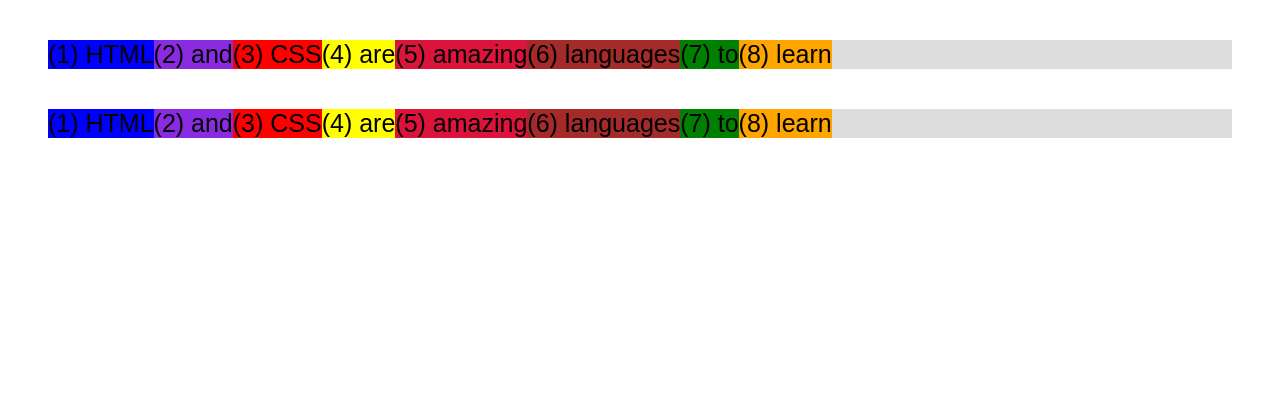
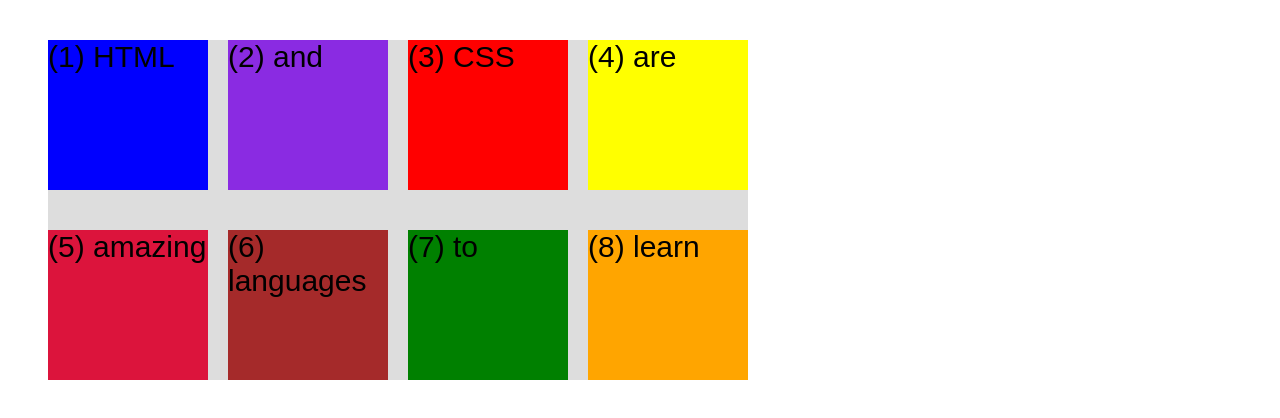
Before and after one commit to durudaniel/javaScript_advanced, a plain HTML site: page index.html in a window 1280 px wide. Drawn offline with Linux system fonts and the light colour scheme.

Commit message:
Still making use of css grid to style my  project

```diff
--- a/index.html
+++ b/index.html
@@ -9,7 +9,7 @@
   </head>
   <body>
     <article>
-      <div class="container-1">
+      <div class="container">
         <div class="el el-1">(1) HTML</div>
         <div class="el el-2">(2) and</div>
         <div class="el el-3">(3) CSS</div>
@@ -20,14 +20,14 @@
         <div class="el el-8">(8) learn</div>
       </div>
       <div class="container-2">
-        <div class="el el-1">(1) HTML</div>
-        <div class="el el-2">(2) and</div>
-        <div class="el el-3">(3) CSS</div>
-        <div class="el el-4">(4) are</div>
-        <div class="el el-5">(5) amazing</div>
-        <div class="el el-6">(6) languages</div>
-        <div class="el el-7">(7) to</div>
-        <div class="el el-8">(8) learn</div>
+        <div class="el el--1">(1) HTML</div>
+        <div class="el el--2">(2) and</div>
+        <div class="el el--3">(3) CSS</div>
+        <div class="el el--4">(4) are</div>
+        <div class="el el--5">(5) amazing</div>
+        <div class="el el--6">(6) languages</div>
+        <div class="el el--7">(7) to</div>
+        <div class="el el--8">(8) learn</div>
       </div>
     </article>
   </body>
--- a/style.css
+++ b/style.css
@@ -6,15 +6,15 @@
 }*/
 .el-1 {
   background-color: blue;
-  align-self: flex-start;
+  /*align-self: flex-start;*/
 }
 .el-2 {
   background-color: blueviolet;
 }
 .el-3 {
   background-color: red;
-  align-self: flex-start;
-  /*height: 150px;*/
+  /*align-self: flex-start;*/
+  height: 150px;
 }
 .el-4 {
   background-color: yellow;
@@ -34,17 +34,24 @@
 .el-8 {
   background-color: orange;
 }
-/*.container {
-  font-size: 35px;
+article {
+}
+.container {
+  font-size: 30px;
+  background-color: #ddd;
+  width: 700px;
   margin: 40px;
-  background-color: #ddd;
-  width: 1000px;
   /*flex
   display: flex;
   align-items: center;
-  justify-content: flex-start;
-  gap: 10px;
-}*/
+  justify-content: flex-start;*/
+  display: grid;
+  grid-template-columns: repeat(4, 1fr);
+  grid-template-rows: repeat(2, 1fr);
+  column-gap: 20px;
+  row-gap: 40px;
+}
+
 /*.el {
 
   "DEFAULTS"
@@ -57,17 +64,13 @@
   flex-grow: 1;
 }
 */
-.container-1 {
+/*.container-1 {
   margin-bottom: 100px;
   font-size: 25px;
   margin: 40px;
   background-color: #ddd;
   display: flex;
+}*/
+.container-2 {
+  display: none;
 }
-.container-2 {
-  margin-bottom: 100px;
-  font-size: 25px;
-  margin: 40px;
-  background-color: #ddd;
-  display: flex;
-}
```
